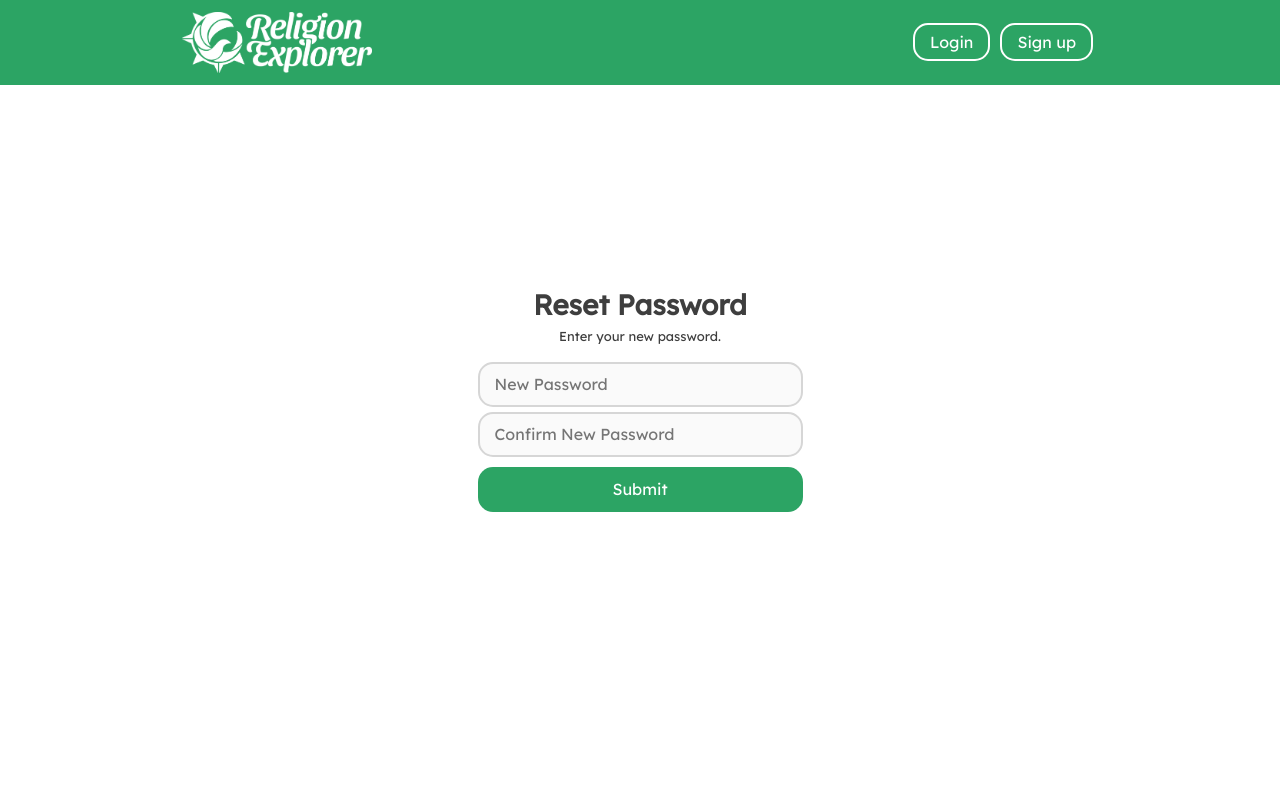
After one commit to micholle/Religion_Explorer, a PHP site: page /views/modules/resetPassword.php in a window 1280 px wide. The commit adds this page. Run offline with PHP 8.4, Linux system fonts and the light colour scheme.

Commit message:
added forgotPassword and resetPassword modules

```diff
--- a/views/assets/css/styles.css
+++ b/views/assets/css/styles.css
@@ -34,6 +34,11 @@ g:hover {
     fill: #006284;
     transition: 0.5s;
     cursor: pointer;
+}
+
+.redirectLink {
+    color: #2CA464;
+    text-decoration: none;
 }
 
 /* .main {
@@ -664,8 +669,12 @@ header {
     align-items: center;
     transition: 0.5s;
     padding: 0px 182px;
-    height: 100px;
+    height: 85px;
     z-index: 10000;
+}
+
+header img {
+    width: 200px;
 }
 
 header .logo {
@@ -921,6 +930,7 @@ p {
     font-family: Lexend;
     color: #3E3E3E;
     font-size: 13px;
+    margin-bottom: 10px;
 }
 
 #loginSignup .loginSignupContainer {
@@ -945,10 +955,10 @@ p {
     font-family: Lexend;
     font-size: 28px;
     font-weight: 600;
-    margin: 0px 0px;
-}
-
-#loginSignup input[type=text],input[type=password]{
+    margin: -10px 0px;
+}
+
+#loginSignup input[type=text]{
     background-color: #FAFAFA;
     color: #3E3E3E;
     border-radius: 15px;
@@ -958,6 +968,22 @@ p {
     height: 45px;
     margin: 5px 0px;
     padding: 0px 15px;
+    width: 325px;
+    display: flex;
+}
+
+#loginSignup input[type=password]{
+    background-color: #FAFAFA;
+    color: #3E3E3E;
+    border-radius: 15px;
+    border: solid #D6D6D6 2px;
+    font-family: Lexend;
+    font-size: 16px;
+    height: 45px;
+    margin: 5px 0px;
+    padding: 0px 15px;
+    width: 325px;
+    display: flex;
 }
 
 #loginSignup .forgotLink {
@@ -1000,38 +1026,61 @@ p {
     background-position: right 15px center;
 }
 
-#loginSignup input[type=submit] {
-    background-color: #2CA464;
+.registrationSubmitButton {
+    background-color: #2CA464 !important;
     color: white;
     border: none;
     border-radius: 15px;
     font-family: Lexend;
     font-size: 16px;
     height: 45px;
-    margin: 15px 0px;
+    margin: 5px 0px;
+    width: 100%;
     transition: background-color 0.5s ease;
 }
+
 
 #loginSignup input[type=submit]:hover {
     background-color: #2e925c;
 }
 
-#loginSignup .signupButton {
+.registrationButton {
     background-color: white;
     color: #2CA464;
-    border: solid #D6D6D6 2px;
-    border-radius: 15px;
-    font-family: Lexend;
-    font-size: 16px;
-    height: 45px;
-    margin: 30px 20px;
-    padding: 10px 15px;
+    border: solid #298f58 2px;
+    border-radius: 15px;
+    font-family: Lexend;
+    font-size: 16px;
+    margin: 0px 10px;
+    padding: 5px 15px;
     text-align: center;
     transition: background-color 0.5s ease;
 }
 
-#loginSignup .signupButton:hover {
-    background-color: rgb(240, 240, 240);
+.registrationButton:hover {
+    background-color: rgb(225, 225, 225);
+}
+
+.registrationButtonVariant {
+    background-color: transparent;
+    color: white;
+    border: solid white 2px;
+    border-radius: 15px;
+    font-family: Lexend;
+    font-size: 16px;
+    margin: 0px -10px;
+    padding: 5px 15px;
+    text-align: center;
+    transition: background-color 0.5s ease;
+    cursor: pointer;
+}
+
+.registrationButtonVariant:hover {
+    background-color: rgb(236, 236, 236, 0.3);
+}
+
+.registrationHeader {
+    background-color: #2CA464;
 }
 
 #loginSignup .terms {
--- /dev/null
+++ b/views/js/resetPassword.js
@@ -0,0 +1,18 @@
+$(function() {
+    const resetContainer = document.getElementById("resetPasswordCont");
+    const resetNewContent = `
+    <div class="row d-flex justify-content-center align-items-center loginSignupContainer" >
+        <div class="col-3 d-flex justify-content-center align-items-center flex-column">
+            <img src="../assets/img/applogo.png" height="110px" width="110px">
+            <h3 id="forgotPasswordSubmit">Change success!</h3>
+            <p>Go back to the <a href="userProfile.php" class="redirectLink">Profile</a>.</p>
+        </div>
+    </div>
+    `;
+
+    const resetSubmitButton = document.getElementById("resetPasswordSubmit");
+
+    resetSubmitButton.addEventListener("click", () => {
+        resetContainer.innerHTML = resetNewContent;
+    });
+});
--- a/views/modules/login.php
+++ b/views/modules/login.php
@@ -42,9 +42,9 @@ if ($_SERVER["REQUEST_METHOD"] === "POST") {
               <h3>Log in</h3>
             </div>
             <?php if (isset($errorMessage)) : ?>
-            <div class="row d-flex justify-content-center align-items-center">
-              <p class="error-message"><?php echo $errorMessage; ?></p>
-            </div>
+              <div class="row d-flex justify-content-center align-items-center">
+                <p class="error-message"><?php echo $errorMessage; ?></p>
+              </div>
             <?php endif; ?>
             <form method="POST">
             <div class="row d-flex justify-content-center align-items-center">
--- /dev/null
+++ b/views/modules/resetPassword.php
@@ -0,0 +1,41 @@
+<!DOCTYPE html>
+<html lang="en">
+    <head>
+        <title>Religion Explorer: Forgot Password</title>
+        <link rel="icon" type="image/x-icon" href="../assets/img/applogo.png">
+        <script type="text/javascript" src="../assets/js/jquery-3.6.4.min.js"></script>
+        <script type="text/javascript" src="../assets/plugins/bootstrap-4.0.0/js/bootstrap.bundle.min.js"></script>
+
+        <script type="text/javascript" src="../js/resetPassword.js"></script>
+        <script type="text/javascript" src="../js/script.js"></script>
+
+        <link type="text/css" rel="stylesheet" href="../assets/plugins/bootstrap-4.0.0/css/bootstrap.min.css">
+        <link type="text/css" rel="stylesheet" href="../assets/css/styles.css">
+    </head>
+    <body>
+        <header style="background-color: #2CA464">
+            <li>
+                <a href="splash.php"><img src="../assets/img/logo-and-text-variant.png"></a>
+            </li>
+                <ul>
+                    <li><a href="login.php"><button class="registrationButtonVariant">Login</button></a></li>
+                    <li><a href="signup.php"><button class="registrationButtonVariant">Sign up</button></a></li>
+                </ul>
+        </header>
+        <section id="loginSignup">
+            <div class="container mw-100 mh-100" id="resetPasswordCont">
+                <div class="row d-flex justify-content-center align-items-center loginSignupContainer">
+                    <div class="col-3 d-flex justify-content-center align-items-center flex-column">
+                        <h3>Reset Password</h3>
+                        <p>Enter your new password.</p>
+                        <form method="POST">
+                            <input type="password" id="" name="" placeholder="New Password">
+                            <input type="password" id="" name="" placeholder="Confirm New Password">
+                            <button type="submit" id="resetPasswordSubmit" name="" class="registrationSubmitButton">Submit</button>
+                        </form>
+                    </div>
+                </div>
+            </div>
+        </section>
+    </body>
+</html>
--- a/views/modules/splash.php
+++ b/views/modules/splash.php
@@ -13,7 +13,7 @@
     <!-- <script src="https://cdn.jsdelivr.net/npm/bootstrap@5.3.0-alpha3/dist/js/bootstrap.bundle.min.js" integrity="sha384-ENjdO4Dr2bkBIFxQpeoTz1HIcje39Wm4jDKdf19U8gI4ddQ3GYNS7NTKfAdVQSZe" crossorigin="anonymous"></script> -->
     <header>
       <li>
-        <img src="../assets/img/logo-and-text.png" width="215px">
+        <img src="../assets/img/logo-and-text.png">
       </li>
       <ul>
         <li><a href="#splash-page">Home</a></li>
```
Also changed, not shown: views/js/forgotPassword.js (added, +18 -0 lines), views/modules/forgotPassword.php (added, +40 -0 lines), views/assets/img/logo-and-text-variant.png (added).
